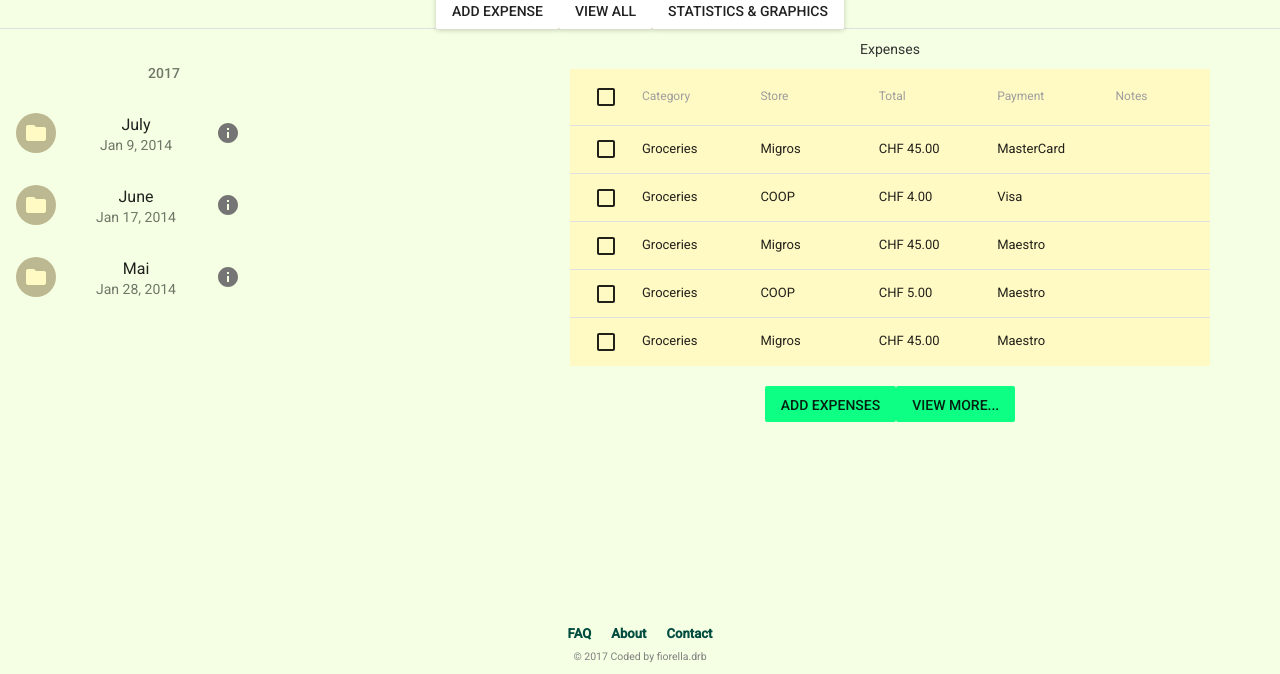
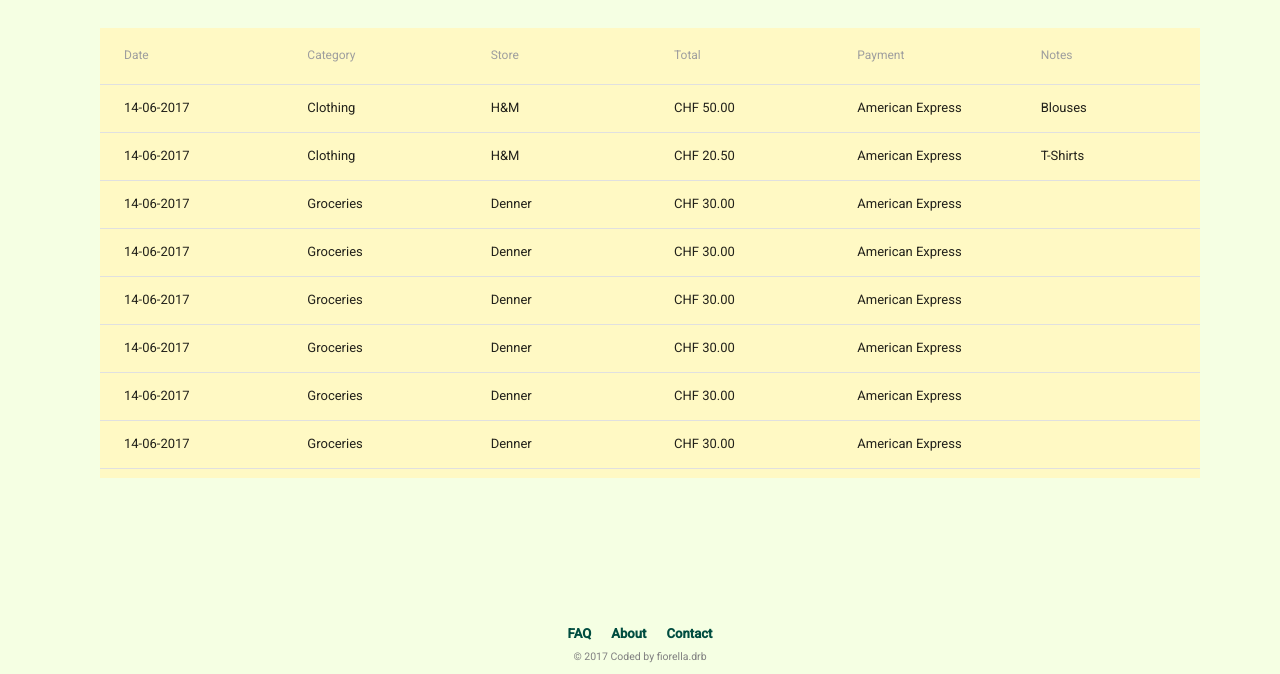
Before and after one commit to fderisio/SaveUp-FrontEnd, a React app in the folder saveup/: page /expenses in a window 1280 px wide. Shown: the part 126-800 px from the top of the page. Built offline with nearby package versions, Linux system fonts and the light colour scheme; what react-tap-event-plugin would draw is missing.

Commit message:
Expenses Tables

```diff
--- a/saveup/src/Components/DashboardExpenses/index.js
+++ b/saveup/src/Components/DashboardExpenses/index.js
@@ -9,34 +9,39 @@ import {
 } from 'material-ui/Table';
 import { connect } from 'react-redux';
 
-class ExpensesTable extends React.Component {
+class DashboardTable extends React.Component {
+
+  // Date converter to "DD-MM-YYYY"
+  convertDate = (inputFormat) => {
+      function pad(s) { return (s < 10) ? '0' + s : s; }
+      var d = new Date(inputFormat);
+      return [pad(d.getDate()), pad(d.getMonth()+1), d.getFullYear()].join('-');
+  }
 
   render() {
-    console.log('expenses props', this.props)
-    const expenses = this.props.expenses;
+    //console.log('expenses props', this.props)
+    const expenses = this.props.expenses[0];
+    expenses.sort(function(a,b) {return (a.expenseDate > b.expenseDate) ? -1 : ((b.expenseDate > a.expenseDate) ? 1 : 0);} );
 
+    // new categories object with just name to render
+    let categories = {}
     const categoriesArray = this.props.currentUser.categories;
-    let categories = {}
-    console.log(this.props.currentUser.categories)
-
     for (let i=0; i<categoriesArray.length; i++) {
       categories[categoriesArray[i].id] = categoriesArray[i].name;
     }
-    console.log(categories);
-    // let expenses = [];
-    // for (let i=0; i<this.props.categories.length-1; i = i+2) {
-    //   expenses = this.props.categories[i].expenses.concat(this.props.categories[i+1].expenses);
-    // }
 
-    // // sort expenses - expenseDate (desc.)
-    // expenses.sort(function(a,b) {return (a.expenseDate > b.expenseDate) ? -1 : ((b.expenseDate > a.expenseDate) ? 1 : 0);} );
-
-    // console.log(expenses);
+    // new paymethods object with just name to render
+    let paymethods = {}
+    const paymethodsArray = this.props.currentUser.paymethods;
+    for (let i=0; i<paymethodsArray.length; i++) {
+      paymethods[paymethodsArray[i].id] = paymethodsArray[i].name;
+    }
 
     return(
     <Table selectable={true} >
       <TableHeader adjustForCheckbox={false} displaySelectAll={false} >
         <TableRow>
+          <TableHeaderColumn>Date</TableHeaderColumn>
           <TableHeaderColumn>Category</TableHeaderColumn>
           <TableHeaderColumn>Store</TableHeaderColumn>
           <TableHeaderColumn>Total</TableHeaderColumn>
@@ -49,10 +54,11 @@ class ExpensesTable extends React.Component {
             if (categories)
             return (
               <TableRow key={ index }>
-                <TableRowColumn>{ categories[expense.category_id] }</TableRowColumn>
+                <TableRowColumn>{ this.convertDate(expense.expenseDate) }</TableRowColumn>
+                <TableRowColumn>{ categories[expense.category.id] }</TableRowColumn>
                 <TableRowColumn>{ expense.store }</TableRowColumn>
                 <TableRowColumn>CHF { expense.total.toFixed(2) }</TableRowColumn>
-                <TableRowColumn>{ expense.payMethod.name }</TableRowColumn>
+                <TableRowColumn>{ paymethods[expense.payMethod.id] }</TableRowColumn>
               </TableRow>
             );
       }) }
@@ -68,35 +74,4 @@ const mapStateToProps = (state) => {
   return state;
 }
 
-export default connect(mapStateToProps)(ExpensesTable);
-
- // <TableRow>
- //          <TableRowColumn>Groceries</TableRowColumn>
- //          <TableRowColumn>Migros</TableRowColumn>
- //          <TableRowColumn>CHF 45.00</TableRowColumn>
- //          <TableRowColumn>MasterCard</TableRowColumn>
- //        </TableRow>
- //        <TableRow>
- //          <TableRowColumn>Groceries</TableRowColumn>
- //          <TableRowColumn>COOP</TableRowColumn>
- //          <TableRowColumn>CHF 4.00</TableRowColumn>
- //          <TableRowColumn>Visa</TableRowColumn>
- //        </TableRow>
- //        <TableRow>
- //          <TableRowColumn>Groceries</TableRowColumn>
- //          <TableRowColumn>Migros</TableRowColumn>
- //          <TableRowColumn>CHF 45.00</TableRowColumn>
- //          <TableRowColumn>Maestro</TableRowColumn>
- //        </TableRow>
- //        <TableRow>
- //          <TableRowColumn>Groceries</TableRowColumn>
- //          <TableRowColumn>COOP</TableRowColumn>
- //          <TableRowColumn>CHF 5.00</TableRowColumn>
- //          <TableRowColumn>Maestro</TableRowColumn>
- //        </TableRow>
- //        <TableRow>
- //          <TableRowColumn>Groceries</TableRowColumn>
- //          <TableRowColumn>Migros</TableRowColumn>
- //          <TableRowColumn>CHF 45.00</TableRowColumn>
- //          <TableRowColumn>Maestro</TableRowColumn>
- //        </TableRow>
+export default connect(mapStateToProps)(DashboardTable);
--- a/saveup/src/Components/ExpensesTable/index.js
+++ b/saveup/src/Components/ExpensesTable/index.js
@@ -7,12 +7,52 @@ import {
   TableRow,
   TableRowColumn,
 } from 'material-ui/Table';
+import { connect } from 'react-redux';
 
-const ExpensesTable = () => (
-  <Table
-    multiSelectable={true}>
-    <TableHeader>
+const styles = {
+  root: {
+    height: 450,
+    overflowY: 'auto',
+    marginTop: 50,
+  }
+}
+
+class ExpensesTable extends React.Component {
+
+  // Date converter to "DD-MM-YYYY"
+  convertDate = (inputFormat) => {
+      function pad(s) { return (s < 10) ? '0' + s : s; }
+      var d = new Date(inputFormat);
+      return [pad(d.getDate()), pad(d.getMonth()+1), d.getFullYear()].join('-');
+  }
+
+  render() {
+    //console.log('expenses props', this.props)
+    const expenses = this.props.expenses[0];
+    // sort expenses
+    expenses.sort(function(a,b) {return (a.expenseDate > b.expenseDate) ? -1 : ((b.expenseDate > a.expenseDate) ? 1 : 0);} );
+
+    // new categories object with just name to render
+    let categories = {}
+    const categoriesArray = this.props.currentUser.categories;
+    for (let i=0; i<categoriesArray.length; i++) {
+      categories[categoriesArray[i].id] = categoriesArray[i].name;
+    }
+
+    // new paymethods object with just name to render
+    let paymethods = {}
+    const paymethodsArray = this.props.currentUser.paymethods;
+    for (let i=0; i<paymethodsArray.length; i++) {
+      paymethods[paymethodsArray[i].id] = paymethodsArray[i].name;
+    }
+
+
+    return(
+    <div style={ styles.root }>
+    <Table selectable={true}>
+      <TableHeader adjustForCheckbox={false} displaySelectAll={false}>
         <TableRow>
+          <TableHeaderColumn>Date</TableHeaderColumn>
           <TableHeaderColumn>Category</TableHeaderColumn>
           <TableHeaderColumn>Store</TableHeaderColumn>
           <TableHeaderColumn>Total</TableHeaderColumn>
@@ -20,44 +60,32 @@ const ExpensesTable = () => (
           <TableHeaderColumn>Notes</TableHeaderColumn>
         </TableRow>
       </TableHeader>
-    <TableBody>
-      <TableRow>
-        <TableRowColumn>Groceries</TableRowColumn>
-        <TableRowColumn>Migros</TableRowColumn>
-        <TableRowColumn>CHF 45.00</TableRowColumn>
-        <TableRowColumn>MasterCard</TableRowColumn>
-        <TableRowColumn></TableRowColumn>
+
+      <TableBody displayRowCheckbox={false}>
+      { expenses.map((expense, index) => {
+            if (categories)
+            return (
+              <TableRow key={ index }>
+                <TableRowColumn>{ this.convertDate(expense.expenseDate) }</TableRowColumn>
+                <TableRowColumn>{ categories[expense.category.id] }</TableRowColumn>
+                <TableRowColumn>{ expense.store }</TableRowColumn>
+                <TableRowColumn>CHF { expense.total.toFixed(2) }</TableRowColumn>
+                <TableRowColumn>{ paymethods[expense.payMethod.id] }</TableRowColumn>
+                <TableRowColumn>{ expense.text }</TableRowColumn>
               </TableRow>
-      <TableRow>
-        <TableRowColumn>Groceries</TableRowColumn>
-        <TableRowColumn>COOP</TableRowColumn>
-        <TableRowColumn>CHF 4.00</TableRowColumn>
-        <TableRowColumn>Visa</TableRowColumn>
-        <TableRowColumn></TableRowColumn>
-      </TableRow>
-      <TableRow>
-        <TableRowColumn>Groceries</TableRowColumn>
-        <TableRowColumn>Migros</TableRowColumn>
-        <TableRowColumn>CHF 45.00</TableRowColumn>
-        <TableRowColumn>Maestro</TableRowColumn>
-        <TableRowColumn></TableRowColumn>
-      </TableRow>
-      <TableRow>
-        <TableRowColumn>Groceries</TableRowColumn>
-        <TableRowColumn>COOP</TableRowColumn>
-        <TableRowColumn>CHF 5.00</TableRowColumn>
-        <TableRowColumn>Maestro</TableRowColumn>
-        <TableRowColumn></TableRowColumn>
-      </TableRow>
-      <TableRow>
-        <TableRowColumn>Groceries</TableRowColumn>
-        <TableRowColumn>Migros</TableRowColumn>
-        <TableRowColumn>CHF 45.00</TableRowColumn>
-        <TableRowColumn>Maestro</TableRowColumn>
-        <TableRowColumn></TableRowColumn>
-        </TableRow>
+            );
+      }) }
       </TableBody>
+
     </Table>
+    </div>
     );
+  }
 
-export default ExpensesTable;
+}
+
+const mapStateToProps = (state) => {
+  return state;
+}
+
+export default connect(mapStateToProps)(ExpensesTable);
--- a/saveup/src/Components/ExpensesTabs/index.js
+++ b/saveup/src/Components/ExpensesTabs/index.js
@@ -1,6 +1,7 @@
 import React from 'react';
 import {Tabs, Tab} from 'material-ui/Tabs';
 import Slider from 'material-ui/Slider';
+import ExpensesTable from '../../Components/ExpensesTable';
 
 const styles = {
   headline: {
@@ -11,6 +12,7 @@ const styles = {
   },
   tab: {
     marginLeft: 100,
+    marginRight: 80,
   },
   info: {
     marginLeft: 200,
@@ -19,27 +21,21 @@ const styles = {
 
 const ExpensesTabs = () => (
   <Tabs>
-    <Tab label="See All" >
+    <Tab label="View All" >
       <div style={styles.tab}>
-        <h2 style={styles.headline}>Personal Info</h2>
-        <div style={styles.info}>
-          <p>First Name: </p>
-          <p>Last Name: </p>
-          <p>E-mail: </p>
-          <p>Change Password </p>
-        </div>
+        <ExpensesTable />
       </div>
     </Tab>
     <Tab label="Add Expenses" >
       <div style={styles.tab}>
-        <h2 style={styles.headline}>Variable Expenses Categories</h2>
+        <h2 style={styles.headline}>Add</h2>
         <p>Categories List</p>
         <p>Create variable categories</p>
       </div>
     </Tab>
     <Tab label="View Expenses" >
       <div style={styles.tab}>
-        <h2 style={styles.headline}>Fixed Expense Categories</h2>
+        <h2 style={styles.headline}>Search</h2>
         <p>Categories List</p>
         <p>Add fix category</p>
       </div>
--- a/saveup/src/Routes/Dashboard/index.js
+++ b/saveup/src/Routes/Dashboard/index.js
@@ -6,6 +6,7 @@
 import MonthFolders from '../../Components/MonthFolders';
 import Footer from '../../Components/Footer';
 import { Link } from 'react-router-dom';
+import { connect } from 'react-redux';
 
 class Dashboard extends React.Component {
 
--- a/saveup/src/Routes/Expenses/index.js
+++ b/saveup/src/Routes/Expenses/index.js
@@ -2,11 +2,13 @@ import React from 'react';
 import FlatButton from 'material-ui/FlatButton';
 import RaisedButton from 'material-ui/RaisedButton';
 import { Link } from 'react-router-dom';
+import { connect } from 'react-redux';
 import Divider from 'material-ui/Divider';
 import '../../style.css';
 import Navbar from '../../Containers/Navbar';
 import ExpensesTable from '../../Components/ExpensesTable';
 import MonthFolders from '../../Components/MonthFolders';
+import ExpensesTabs from '../../Components/ExpensesTabs';
 import Footer from '../../Components/Footer';
 
 class Expenses extends React.Component {
@@ -15,26 +17,7 @@ class Expenses extends React.Component {
     return (
       <div>
         <Navbar />
-        <h2>Expenses</h2>
-        <div className="wrapper">
-          <Link to="/addexpense"><RaisedButton label="Add Expense" /></Link>
-          <RaisedButton label="View All" />
-          <RaisedButton label="Statistics & Graphics" />
-        </div>
-        <Divider />
-        <div className="wrapper">
-          <div className="MonthFolders">
-            <MonthFolders />
-          </div>
-          <div className="ExpensesTable">
-            <p>Expenses</p>
-            <ExpensesTable /><br/>
-            <div className="wrapper">
-              <FlatButton label="Add Expenses" style={{backgroundColor: "#0DFF83" }}/>
-              <FlatButton label="View more..." style={{backgroundColor: "#0DFF83" }}/>
-            </div>
-          </div>
-        </div>
+        <ExpensesTabs />
         <Footer />
       </div>
     );
@@ -45,4 +28,4 @@ const mapStateToProps = (state) => {
   return state;
 }
 
-export default Expenses;
+export default connect(mapStateToProps)(Expenses);
--- a/saveup/src/Routes/Profile/index.js
+++ b/saveup/src/Routes/Profile/index.js
@@ -1,5 +1,6 @@
 import React from 'react';
 import FlatButton from 'material-ui/FlatButton';
+
 import '../../style.css';
 import Navbar from '../../Containers/Navbar';
 import ProfileTabs from '../../Components/ProfileTabs';
--- a/saveup/src/Routes/Welcome/index.js
+++ b/saveup/src/Routes/Welcome/index.js
@@ -11,8 +11,9 @@ class Welcome extends Component {
       <div className="App">
         <div className="welcome">
           <h2>SaveUp</h2>
-          <p>Organize your expenses &</p>
-          <p>make your savings drive you wherever you want</p>
+          <p>Organize your expenses &<br/>
+          make your savings drive you<br/>
+          wherever you want</p>
           <div className="signup">
             <Link to="/signin"><RaisedButton label="Sign In" /></Link>
             <span>...</span>
--- a/saveup/src/Store/Reducers/currentUser.js
+++ b/saveup/src/Store/Reducers/currentUser.js
@@ -20,6 +20,16 @@ const initialState = {
 			monthly: true,
 		}
 	],
+	paymethods: [
+		{ id: 1,
+			name: "American Express",
+			Bank: "",
+		},
+		{ id: 2,
+			name: "Cash",
+			Bank: "",
+		},
+	]
 }
 
 const currentUser = (state=initialState, action) => {
--- a/saveup/src/Store/Reducers/expenses.js
+++ b/saveup/src/Store/Reducers/expenses.js
@@ -1,13 +1,18 @@
-const initialState = [
-				{ id: 1, category_id: 1, text: "Blouses", store: "H&M", expenseDate: "2017-06-14T06:36:03.635Z", total: 50, payMethod: { id: 1, name: "MasterCard" }},
-				{ id: 2, category_id: 1, text: "Pants", store: "H&M", expenseDate: "2017-01-14T06:36:03.635Z", total: 150, payMethod: { id: 2, name: "cash" }},
-				{ id: 3, category_id: 1, text: "T-Shirts", store: "H&M", expenseDate: "2017-06-14T06:36:03.635Z", total: 20.50, payMethod: { id: 1, name: "MasterCard" }},
-				{ id: 4, category_id: 1, text: "Blouses", store: "H&M", expenseDate: "2017-01-01T06:36:03.635Z", total: 30.90, payMethod: { id: 1, name: "MasterCard" }},
-				{ id: 5, category_id: 2,text: "Weekly Groceries", store: "Migros", expenseDate: "2017-04-14T06:36:03.635Z", total: 45.75, payMethod: { id: 1, name: "MasterCard" }},
-				{ id: 6, category_id: 2, text: "Weekly Groceries", store: "Migros", expenseDate: "2017-02-14T06:36:03.635Z", total: 42.10, payMethod: { id: 2, name: "cash" }},
-				{ id: 7, category_id: 2, text: "Weekly Groceriess", store: "COOP", expenseDate: "2017-03-14T06:36:03.635Z", total: 20, payMethod: { id: 1, name: "MasterCard" }},
-				{ id: 8, category_id: 2, text: "", store: "Denner", expenseDate: "2017-06-14T06:36:03.635Z", total: 30, payMethod: { id: 1, name: "MasterCard" }},
-];
+const initialState = [[
+				{ id: 1, category: { id: 1 }, text: "Blouses", store: "H&M", expenseDate: "2017-06-14T06:36:03.635Z", total: 50, payMethod: { id: 1 }},
+				{ id: 2, category: { id: 1 }, text: "Pants", store: "H&M", expenseDate: "2017-01-14T06:36:03.635Z", total: 150, payMethod: { id: 2 }},
+				{ id: 3, category: { id: 1 }, text: "T-Shirts", store: "H&M", expenseDate: "2017-06-14T06:36:03.635Z", total: 20.50, payMethod: { id: 1 }},
+				{ id: 4, category: { id: 1 }, text: "Blouses", store: "H&M", expenseDate: "2017-01-01T06:36:03.635Z", total: 30.90, payMethod: { id: 1 }},
+				{ id: 5, category: { id: 2 }, text: "Weekly Groceries", store: "Migros", expenseDate: "2017-04-14T06:36:03.635Z", total: 45.75, payMethod: { id: 1 }},
+				{ id: 6, category: { id: 2 }, text: "Weekly Groceries", store: "Migros", expenseDate: "2017-02-14T06:36:03.635Z", total: 42.10, payMethod: { id: 2 }},
+				{ id: 7, category: { id: 2 }, text: "Weekly Groceriess", store: "COOP", expenseDate: "2017-03-14T06:36:03.635Z", total: 20, payMethod: { id: 1 }},
+				{ id: 8, category: { id: 2 }, text: "", store: "Denner", expenseDate: "2017-06-14T06:36:03.635Z", total: 30, payMethod: { id: 1 }},
+				{ id: 8, category: { id: 2 }, text: "", store: "Denner", expenseDate: "2017-06-14T06:36:03.635Z", total: 30, payMethod: { id: 1 }},
+				{ id: 8, category: { id: 2 }, text: "", store: "Denner", expenseDate: "2017-06-14T06:36:03.635Z", total: 30, payMethod: { id: 1 }},
+				{ id: 8, category: { id: 2 }, text: "", store: "Denner", expenseDate: "2017-06-14T06:36:03.635Z", total: 30, payMethod: { id: 1 }},
+				{ id: 8, category: { id: 2 }, text: "", store: "Denner", expenseDate: "2017-06-14T06:36:03.635Z", total: 30, payMethod: { id: 1 }},
+				{ id: 8, category: { id: 2 }, text: "", store: "Denner", expenseDate: "2017-06-14T06:36:03.635Z", total: 30, payMethod: { id: 1 }},
+]];
 
 const expenses = (state=initialState, action) => {
 	return state;
--- a/saveup/src/style.css
+++ b/saveup/src/style.css
@@ -2,21 +2,24 @@
   background-image: url('./Images/lakebench.jpg');
   background-position: center; /* center top*/
   background-size: cover;
-  padding: 75px 0;
+  padding: 20px 0;
   /*margin: 30px;*/
-  text-shadow: 0 2px #000000;
+  text-shadow: 0 2px white; /*#000000;*/
   font-family: 'Trebuchet MS', 'Helvetica';
 }
 
 .welcome h2 {
   margin-bottom: 2em;
-  color: #ffffff;
+  color: firebrick; /*#ffffff;*/
   font-size: 65px;
 }
 
 .welcome p {
-  color: #ffffff;
-  font-size: 2em;
+  color: firebrick; /*#ffffff;*/
+  font-size: 2.5em;
+  margin-bottom: 2.5em;
+  margin-left: 8em;
+  line-height: 35px;
 }
 
 .welcome .signup {
@@ -86,7 +89,7 @@
 
 .ExpensesTable {
   margin-top: 10px;
-  width: 50% !important;
+  width: 70% !important;
   float: right;
   margin-right: 70px;
 }
```
Also changed, not shown: saveup/src/Components/Logos/index.js (added, +7 -0 lines), saveup/src/Containers/Navbar/index.js (+1 -36 lines). Lines whose indentation alone changed are shown as unchanged.
